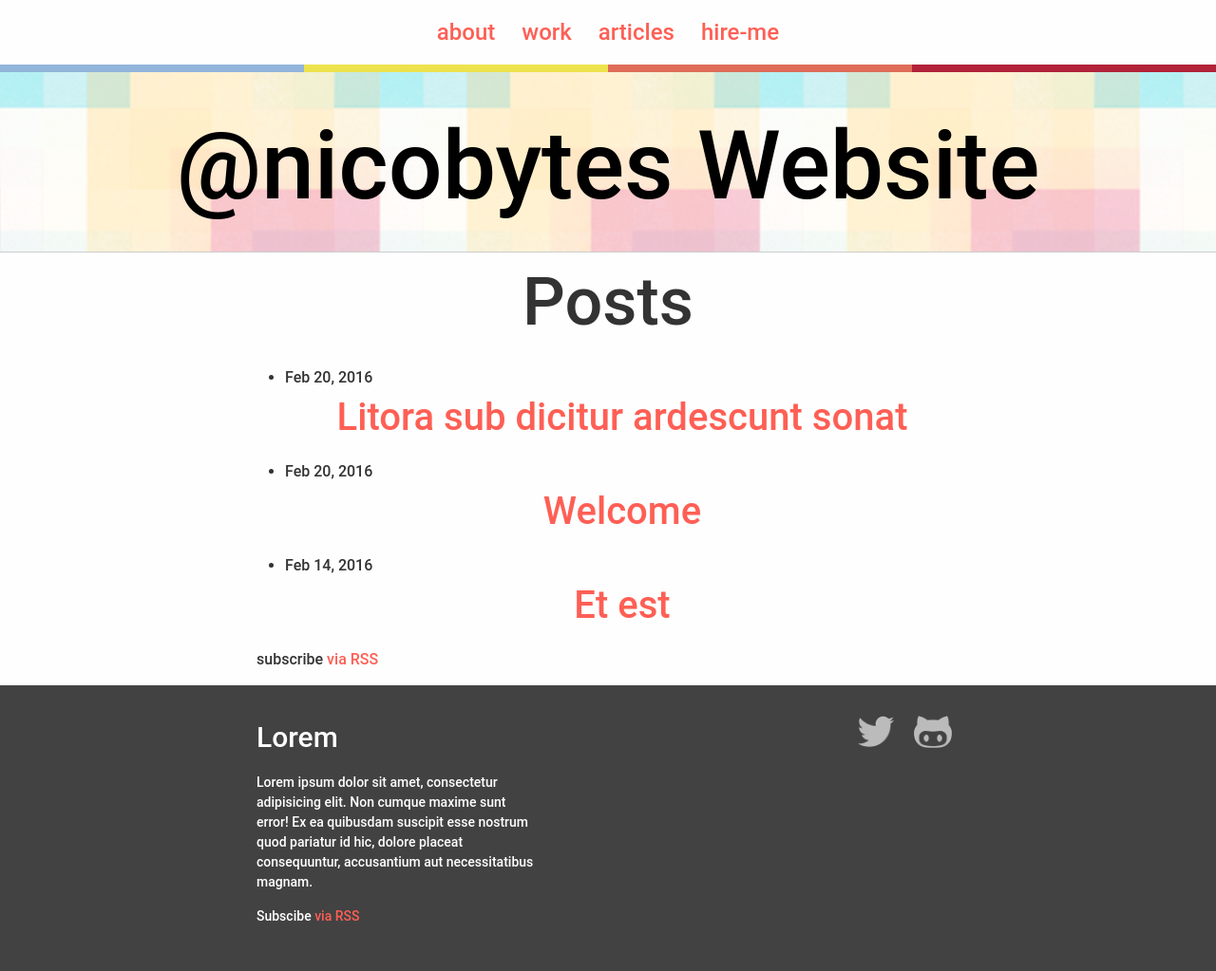
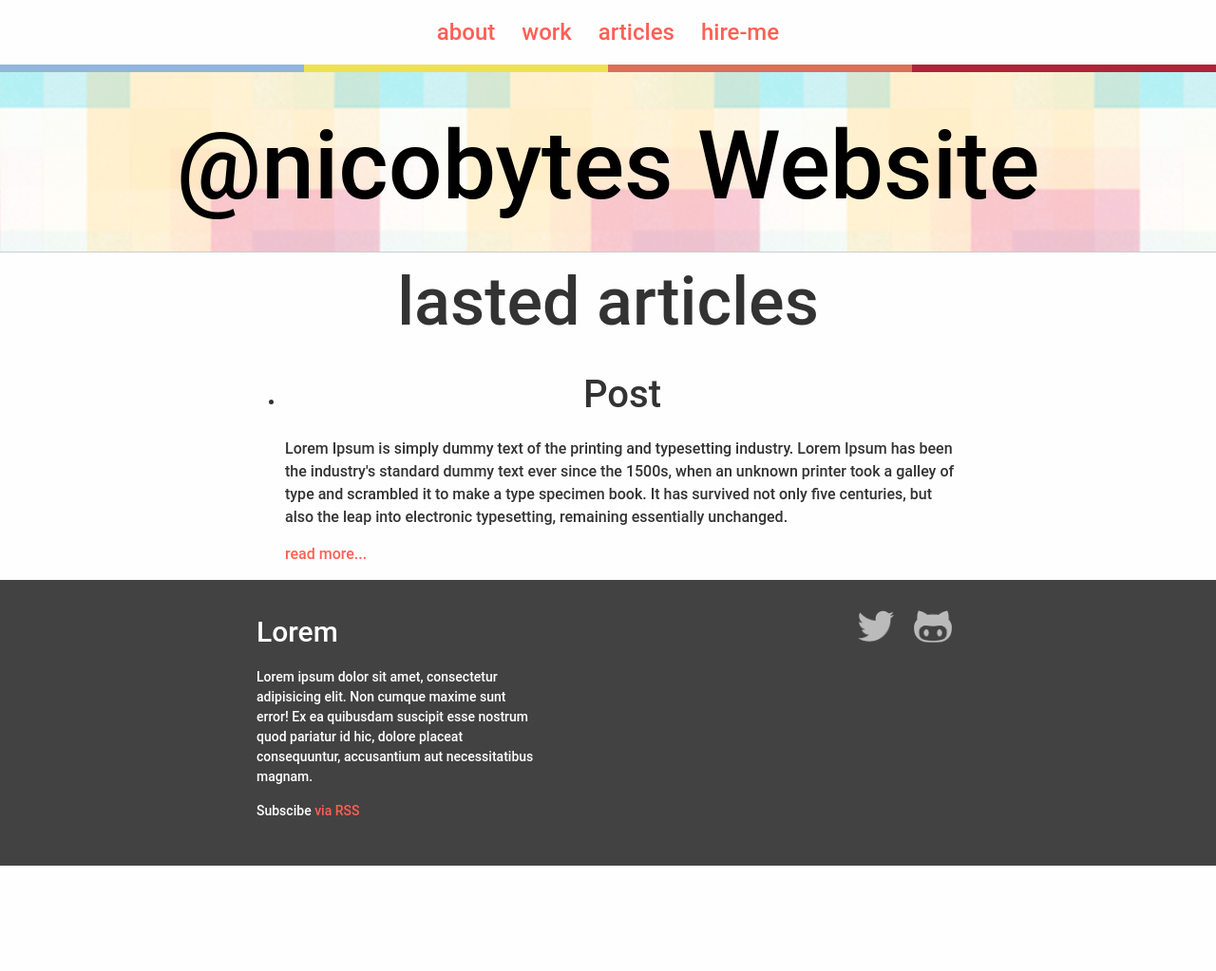
Before and after one commit to nicobytes/nicobytes-site, a Jekyll site: the page built from index.html, in a window 1280 px wide. Shown: the whole page at 95% size. Built offline with Jekyll 4.4.1, drawn with Linux system fonts in a browser that asks for light colours; after the commit the page ends 912 px from its top, so only the background shows below that.

Commit message:
Rewrite home

```diff
--- a/index.html
+++ b/index.html
@@ -4,20 +4,22 @@
 
 <div class="home">
 
-  <h1 class="page-heading">Posts</h1>
+  <!-- section for featured post -->
+  <!-- section for featured projects -->
+  <!-- section for featured articles -->
 
-  <ul class="post-list">
-    {% for post in site.posts %}
-      <li>
-        <span class="post-meta">{{ post.date | date: "%b %-d, %Y" }}</span>
-
-        <h2>
-          <a class="post-link" href="{{ post.url | prepend: site.baseurl }}">{{ post.title }}</a>
-        </h2>
-      </li>
-    {% endfor %}
-  </ul>
-
-  <p class="rss-subscribe">subscribe <a href="{{ "/feed.xml" | prepend: site.baseurl }}">via RSS</a></p>
-
+  <section class="site-section site-section-last">
+      <div class="wraper">
+        <h1>lasted articles</h1>
+        <ul class="post-list">
+          <li class="post">
+            <h2>Post</h2>
+            <p>Lorem Ipsum is simply dummy text of the printing and typesetting industry. Lorem Ipsum has been the industry's standard dummy text ever since the 1500s, when an unknown printer took a galley of type and scrambled it to make a type specimen book. It has survived not only five centuries, but also the leap into electronic typesetting, remaining essentially unchanged.  </p>
+            <p class="post-read-more-link">
+              <a href="#">read more...</a>
+            </p>
+          </li>
+        </ul>
+      </div>
+  </section>
 </div>
```
